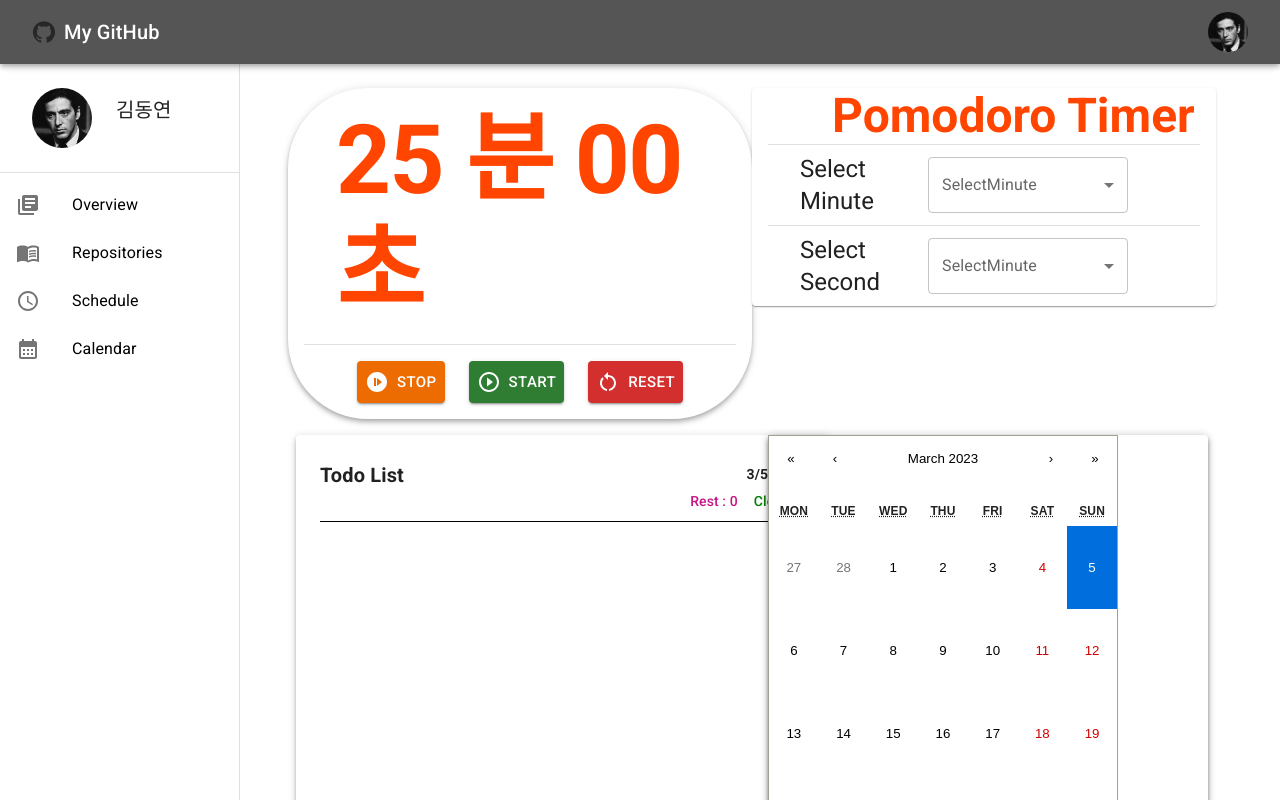
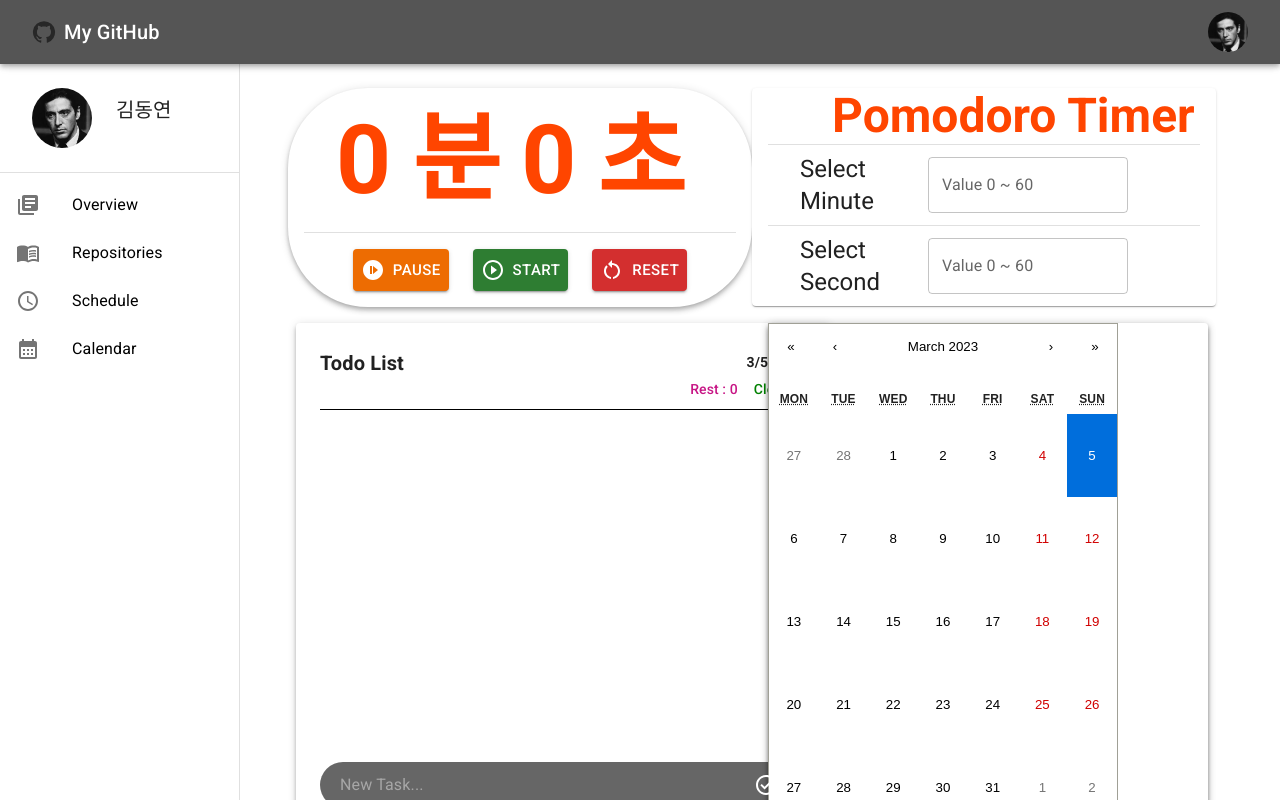
Before and after one commit to Dongyeon915/Project, a React (Create React App) app: page /today in a window 1280 px wide. Shown: the top 800 px of the page. Built offline with nearby package versions, Linux system fonts and the light colour scheme.

Commit message:
scroll -> 입력창으로 변경

```diff
--- a/src/components/today/pomodoro/PomodoroComp.jsx
+++ b/src/components/today/pomodoro/PomodoroComp.jsx
@@ -11,56 +11,71 @@ import Divider from "@mui/material/Divider";
 import PlayCircleOutlineIcon from '@mui/icons-material/PlayCircleOutline';
 import NotStartedIcon from '@mui/icons-material/NotStarted';
 import RestartAltIcon from '@mui/icons-material/RestartAlt';
+import {useEffect, useRef, useState} from "react";
+import Schedule from "../../Schedule";
 
-const pomodoroMinut = [
-  {
-    value: 'timeSet25',
-    label: 25,
-  },
-  {
-    value: 'timeSet45',
-    label: 50,
-  },
-  {
-    value: 'timeSet60',
-    label: 60,
-  },
-];
 
-const pomodorosecond = [
-  {
-    value: 'timeSet0',
-    label: 0,
-  },
-  {
-    value: 'timeSet25',
-    label: 25,
-  },
-  {
-    value: 'timeSet45',
-    label: 45,
-  },
-  {
-    value: 'timeSet60',
-    label: 60,
-  },
-];
 
 export default function PomodoroComp() {
+
+  const [timeState,setTime] = useState({
+    minute : 0,
+    second : 0
+  })
+
+
+
+
+  // 시간 설정
+  const startTimer = () => {
+
+  };
+
+
+  // 정지 이벤트
+  const pauseTimer = () => {
+
+  };
+
+
+  // reset 이벤트
+  const resetTimer = () => {
+
+  };
+
+
+  const setMinut = (e) => {
+    setTime(prevState => {
+      return {
+        minute: e.target.label
+      }
+    })
+  }
+
+  console.log(timeState.minute)
+
+  useEffect(() => {
+    const timer = setInterval(() => {
+
+    },1000)
+  },[]);
+
+
+
   return (
       <Grid2 container={"true"}>
         <Grid2 sm={6} >
           <Paper variant={"elevation"} elevation={4} sx={{borderRadius: 20}}>
             <Stack marginLeft={4} padding={2}>
               <Typography color={"orangered"} fontWeight={"bolder"} flexGrow={1}
-                          variant={"h1"}>25 분 00 초</Typography>
+                          variant={"h1"}>{timeState.minute} 분 {timeState.second} 초</Typography>
             </Stack>
             <Divider variant={"middle"}/>
             <Stack direction={"row"} spacing={3} padding={2}
                    justifyContent={"center"}>
               <Button sx={{padding: 1}} variant={"contained"} size={"large"}
                       color={"warning"}>
-                <NotStartedIcon sx={{marginRight: 1}}/>Stop</Button>
+                <NotStartedIcon sx={{marginRight: 1}}/>Pause</Button>
               <Button sx={{padding: 1}} variant={"contained"} size={"large"}
                       color={"success"}>
                 <PlayCircleOutlineIcon sx={{marginRight: 1}}/>Start</Button>
@@ -87,14 +102,10 @@ export default function PomodoroComp() {
               </Typography>
               <TextField sx={{minWidth: 200, marginRight: 10}}
                          id="outlined-select-currency"
-                         select
-                         label="SelectMinute"
+                         label="Value 0 ~ 60"
+
               >
-                {pomodoroMinut.map((option) => (
-                    <MenuItem key={option.value} value={option.value}>
-                      {option.label}
-                    </MenuItem>
-                ))}
+
               </TextField>
             </Stack>
             <Divider variant={"middle"}/>
@@ -106,14 +117,9 @@ export default function PomodoroComp() {
               </Typography>
               <TextField sx={{minWidth: 200, marginRight: 10}}
                          id="outlined-select-currency"
-                         select
-                         label="SelectMinute"
+                         label="Value 0 ~ 60"
               >
-                {pomodorosecond.map((option) => (
-                    <MenuItem key={option.value} value={option.value}>
-                      {option.label}
-                    </MenuItem>
-                ))}
+
               </TextField>
             </Stack>
           </Paper>
```
